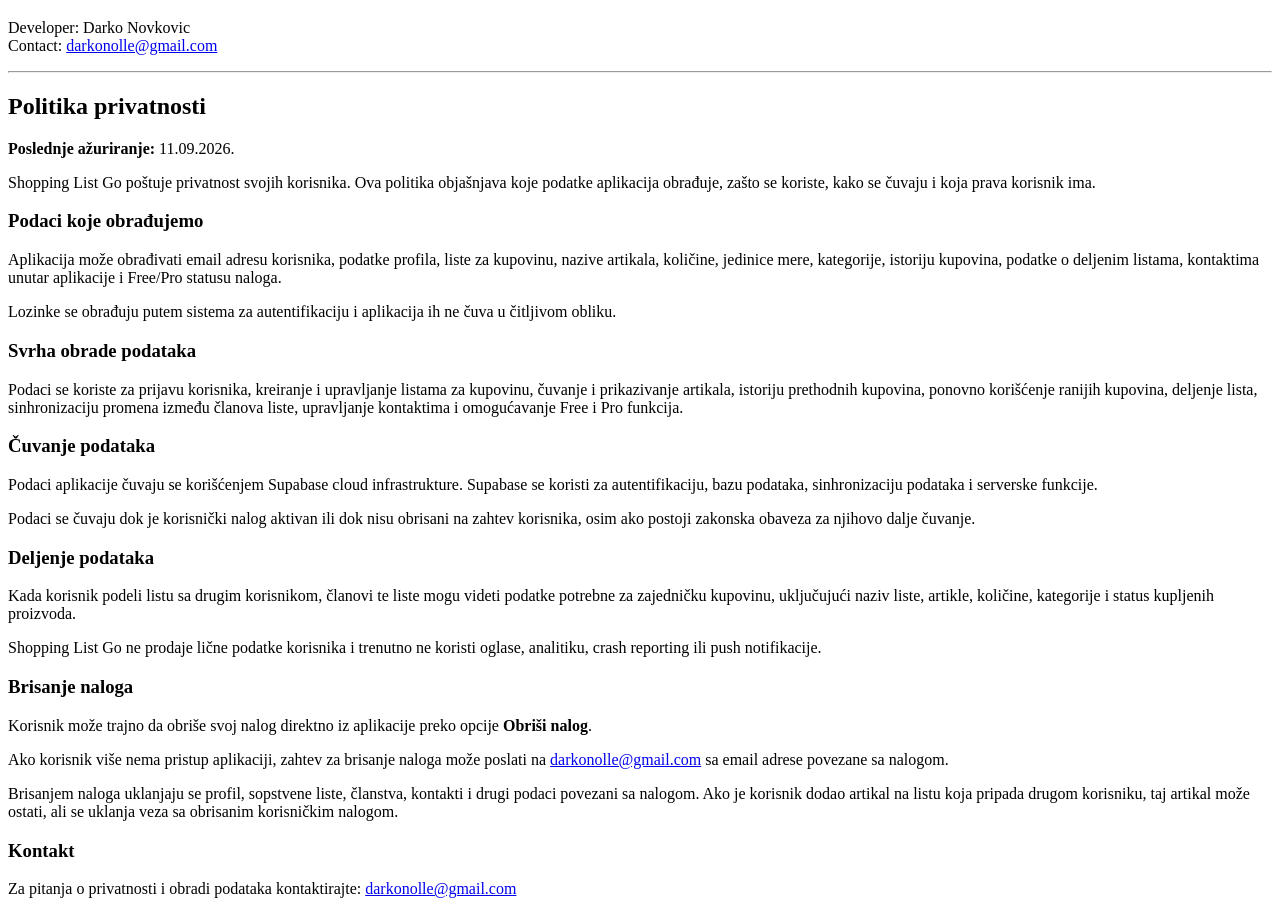
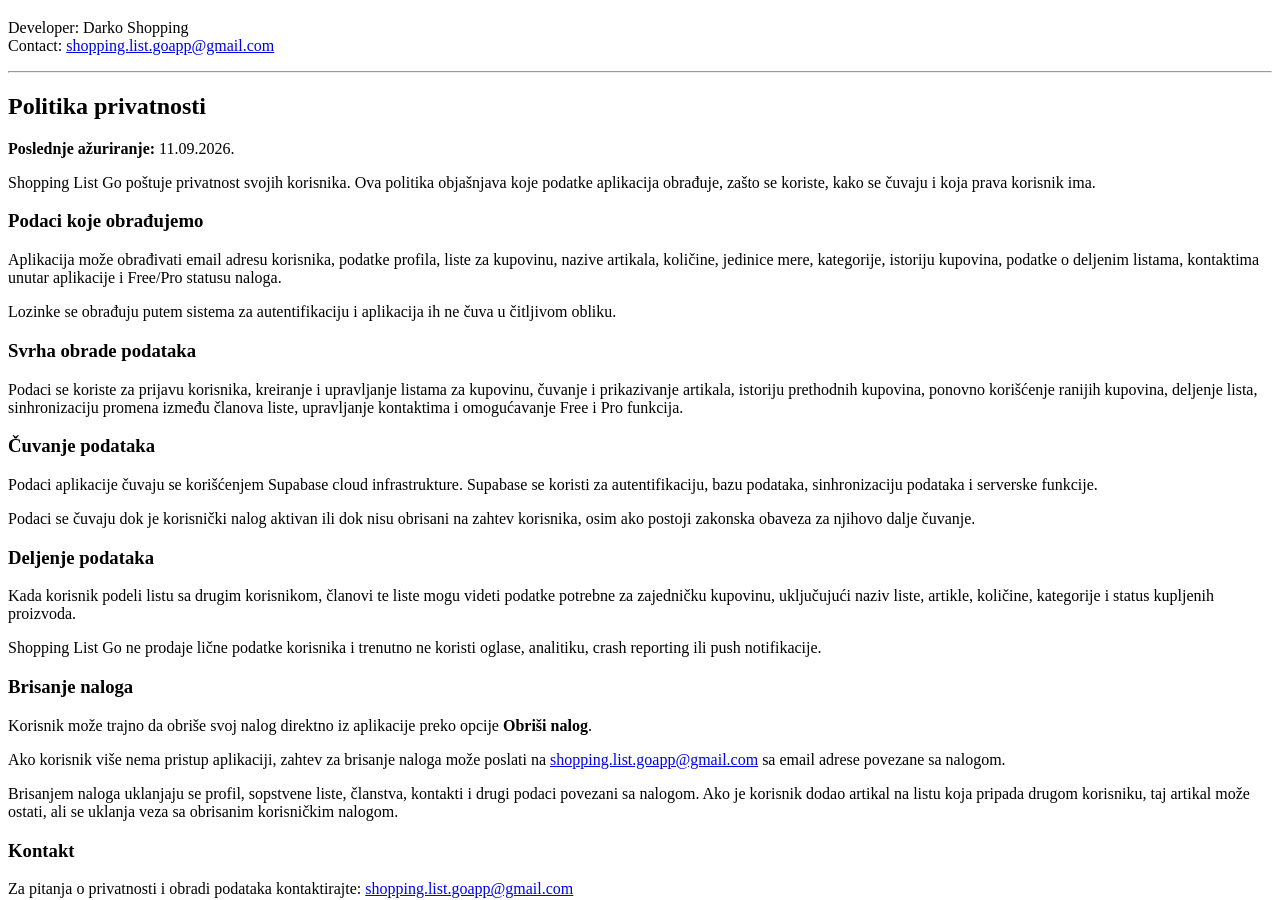
Before and after one commit to darkonovkovic/shopping-list-go-privacy, a plain HTML site: page index.html in a window 1280 px wide. Shown: the part 61-961 px from the top of the page. Drawn offline with Linux system fonts and the light colour scheme.

Commit message:
Update public contact email

```diff
--- a/index.html
+++ b/index.html
@@ -10,9 +10,9 @@
     <h1>Shopping List Go</h1>
 
     <p>
-      Developer: Darko Novkovic<br>
+      Developer: Darko Shopping<br>
       Contact:
-      <a href="mailto:darkonolle@gmail.com">darkonolle@gmail.com</a>
+      <a href="mailto:shopping.list.goapp@gmail.com">shopping.list.goapp@gmail.com</a>
     </p>
 
     <hr>
@@ -84,7 +84,7 @@
       <p>
         Ako korisnik više nema pristup aplikaciji, zahtev za brisanje naloga
         može poslati na
-        <a href="mailto:darkonolle@gmail.com">darkonolle@gmail.com</a>
+        <a href="mailto:shopping.list.goapp@gmail.com">shopping.list.goapp@gmail.com</a>
         sa email adrese povezane sa nalogom.
       </p>
 
@@ -98,7 +98,7 @@
       <h3>Kontakt</h3>
       <p>
         Za pitanja o privatnosti i obradi podataka kontaktirajte:
-        <a href="mailto:darkonolle@gmail.com">darkonolle@gmail.com</a>
+        <a href="mailto:shopping.list.goapp@gmail.com">shopping.list.goapp@gmail.com</a>
       </p>
     </section>
 
@@ -170,7 +170,7 @@
       <p>
         If a user no longer has access to the app, an account deletion request
         can be sent to
-        <a href="mailto:darkonolle@gmail.com">darkonolle@gmail.com</a>
+        <a href="mailto:shopping.list.goapp@gmail.com">shopping.list.goapp@gmail.com</a>
         from the email address associated with the account.
       </p>
 
@@ -184,7 +184,7 @@
       <h3>Contact</h3>
       <p>
         For privacy or data-related questions, contact:
-        <a href="mailto:darkonolle@gmail.com">darkonolle@gmail.com</a>
+        <a href="mailto:shopping.list.goapp@gmail.com">shopping.list.goapp@gmail.com</a>
       </p>
     </section>
   </main>
```
